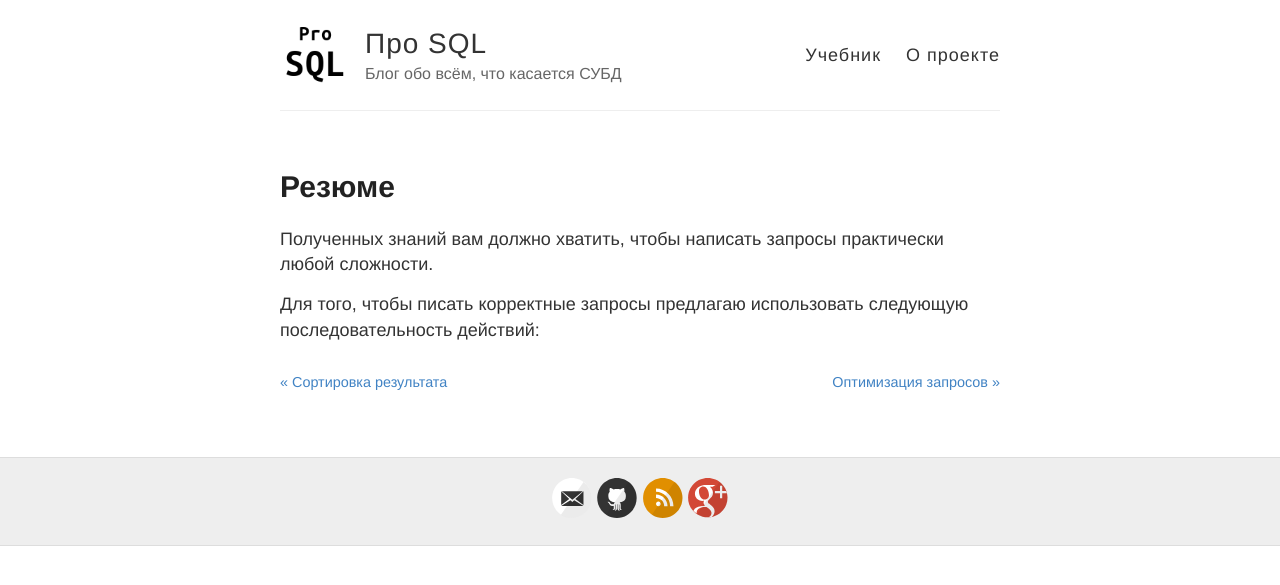
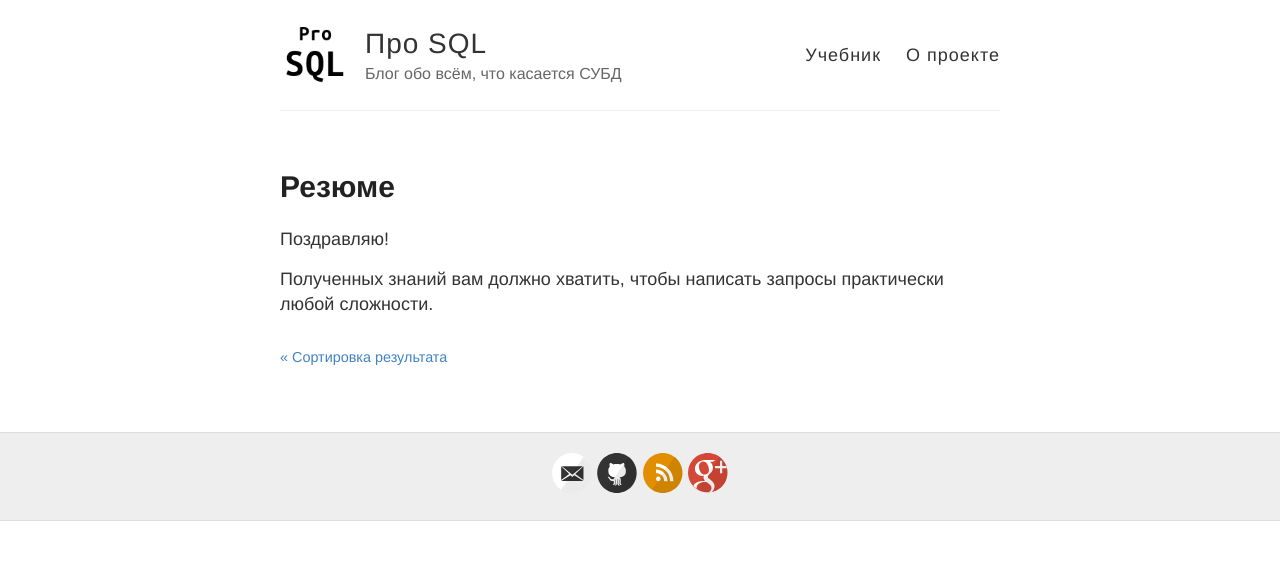
Before and after one commit to prosql/prosql.github.io, a Jekyll site: the page built from _book/01-70-resume.md, in a window 1280 px wide. Shown: the top 585 px of the page. Built offline with Jekyll 4.4.1, drawn with Linux system fonts in a browser that asks for light colours; comment, search, counter and statistics services are not loaded.

Commit message:
add order

```diff
--- a/_book/01-70-resume.md
+++ b/_book/01-70-resume.md
@@ -2,6 +2,6 @@
 layout: article
 title: Резюме
 ---
+Поздравляю!
+
 Полученных знаний вам должно хватить, чтобы написать запросы практически любой сложности.
-
-Для того, чтобы писать корректные запросы предлагаю использовать следующую последовательность действий:
```
Also changed, not shown: _book/03-01-poject.md (deleted, +0 -5 lines), _drafts/03-01-poject.md (added, +5 -0 lines), _drafts/02-01-optim.md (renamed from _book/02-01-optim.md).
